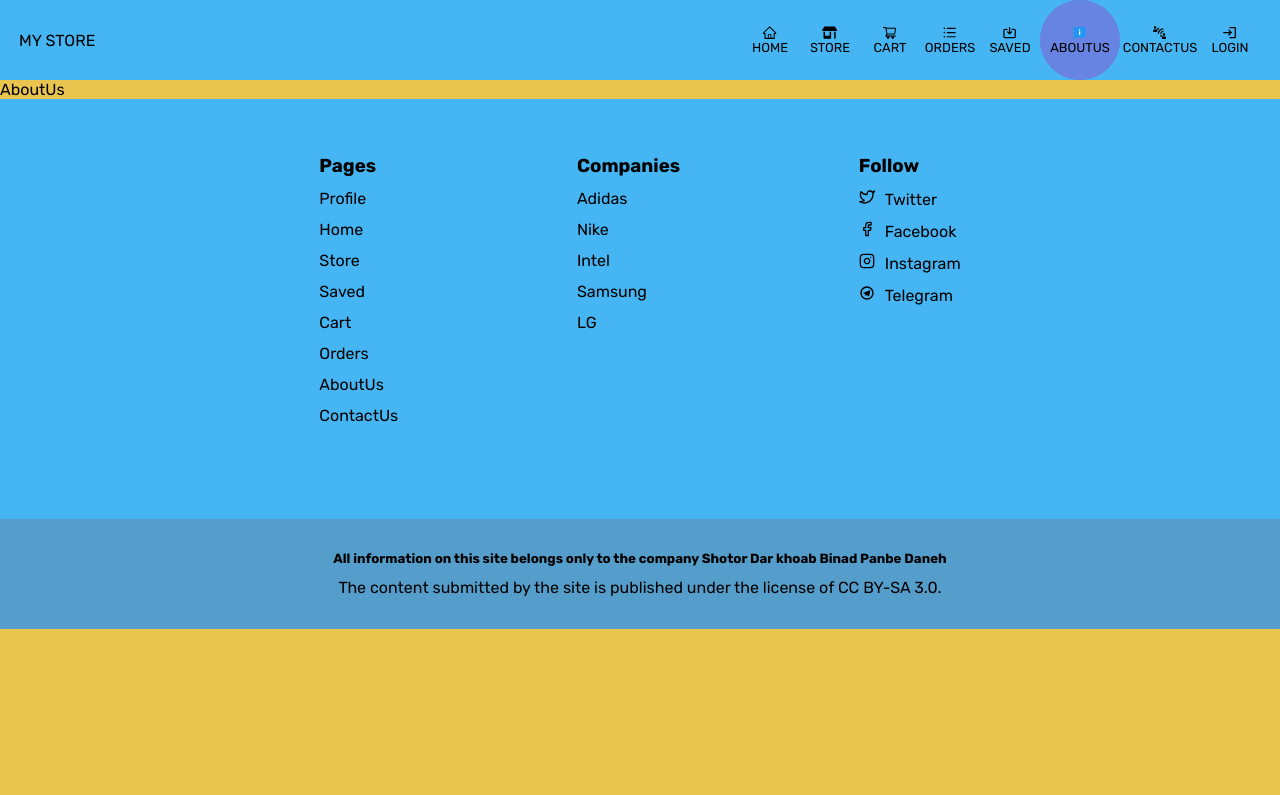
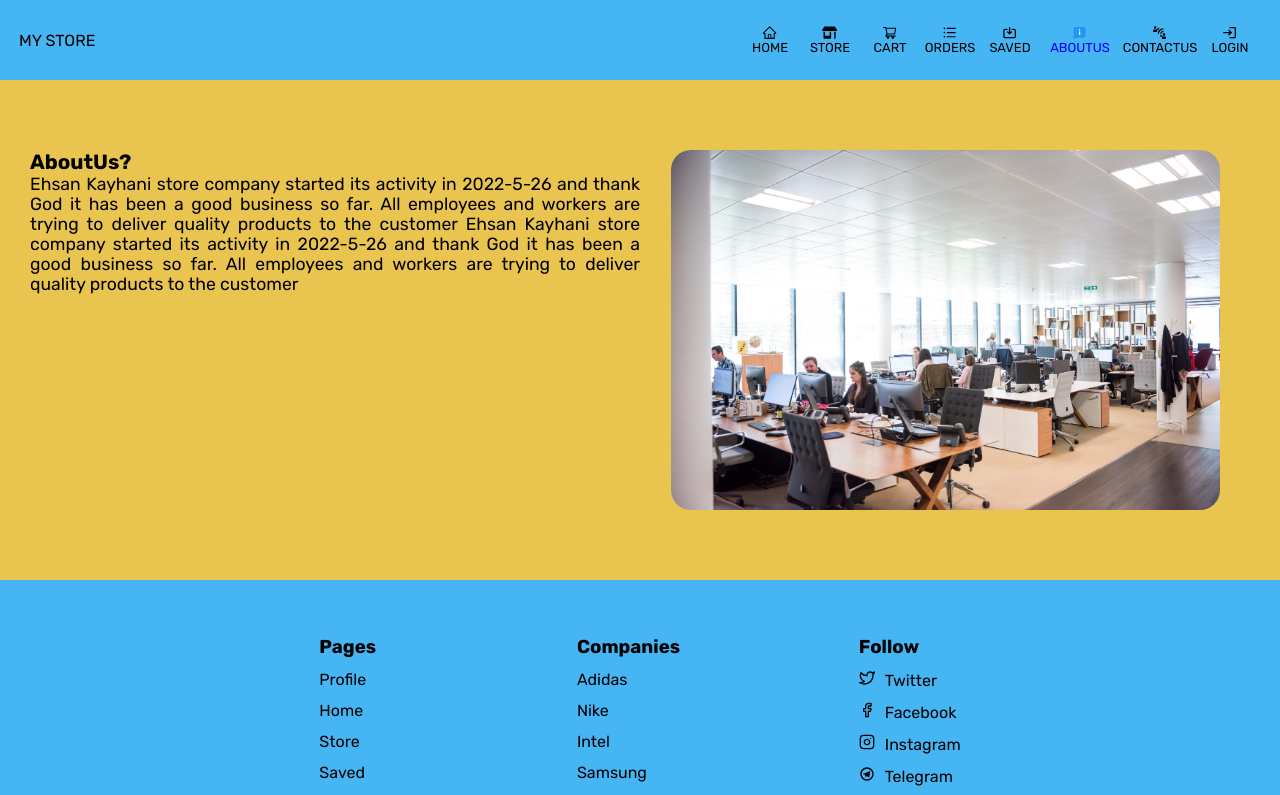
Before and after one commit to Zahra987/fakeStore, a React (Vite) app: page /aboutus in a window 1280 px wide. Shown: the top 795 px of the page. Built offline with nearby package versions, Linux system fonts and the light colour scheme.

Commit message:
aboutus added

```diff
--- a/src/Components/Header/Header.jsx
+++ b/src/Components/Header/Header.jsx
@@ -24,14 +24,14 @@ export default function Header() {
       <nav className='nav-right close' ref={navRightRef}>
         <ul>
           <li id='close-x'><span onClick={handleClick}>X</span></li>
-          <NavLink style={({isActive}) =>{return {backgroundColor:isActive?"rgb(103,132,226)":"inherit"}}} to='/'><li><AiOutlineHome/><span>HOME</span></li></NavLink>
-          <NavLink style={({isActive}) =>{return {backgroundColor:isActive?"rgb(103,132,226)":"inherit"}}} to='/store'><li><FaStoreAlt/><span>STORE</span></li></NavLink>
-          <NavLink style={({isActive}) =>{return {backgroundColor: isActive?"rgb(103,132,226)":"inherit"}}} to='/cart'><li><AiOutlineShoppingCart/><span>CART</span></li></NavLink>
-          <NavLink style={({isActive}) =>{return {backgroundColor: isActive?"rgb(103,132,226)":"inherit"}}} to='/orders'><li><AiOutlineUnorderedList/><span>ORDERS</span></li></NavLink>
-          <NavLink style={({isActive}) =>{return {backgroundColor: isActive?"rgb(103,132,226)":"inherit"}}} to='/saved'><li><HiOutlineSave/><span>SAVED</span></li></NavLink>
-          <NavLink style={({isActive}) =>{return {backgroundColor: isActive?"rgb(103,132,226)":"inherit"}}} to='/aboutus'><li className='aboutus-li'><FcAbout/><span>ABOUTUS</span></li></NavLink>
-          <NavLink style={({isActive}) =>{return {backgroundColor: isActive?"rgb(103,132,226)":"inherit"}}} to='/contactus'><li className='contactus-li'><MdConnectWithoutContact/><span>CONTACTUS</span></li></NavLink>
-          <NavLink style={({isActive}) =>{return {backgroundColor: isActive?"rgb(103,132,226)":"inherit"}}} to='/login'><li><MdLogin/><span>LOGIN</span></li></NavLink>
+          <NavLink style={({isActive}) =>{return {color:isActive?"blue":"black"}}} to='/'><li><AiOutlineHome/><span>HOME</span></li></NavLink>
+          <NavLink style={({isActive}) =>{return {color:isActive?"blue":"black"}}} to='/store'><li><FaStoreAlt/><span>STORE</span></li></NavLink>
+          <NavLink style={({isActive}) =>{return {color: isActive?"blue":"black"}}} to='/cart'><li><AiOutlineShoppingCart/><span>CART</span></li></NavLink>
+          <NavLink style={({isActive}) =>{return {color: isActive?"blue":"black"}}} to='/orders'><li><AiOutlineUnorderedList/><span>ORDERS</span></li></NavLink>
+          <NavLink style={({isActive}) =>{return {color: isActive?"blue":"black"}}} to='/saved'><li><HiOutlineSave/><span>SAVED</span></li></NavLink>
+          <NavLink style={({isActive}) =>{return {color: isActive?"blue":"black"}}} to='/aboutus'><li className='aboutus-li'><FcAbout/><span>ABOUTUS</span></li></NavLink>
+          <NavLink style={({isActive}) =>{return {color: isActive?"blue":"black"}}} to='/contactus'><li className='contactus-li'><MdConnectWithoutContact/><span>CONTACTUS</span></li></NavLink>
+          <NavLink style={({isActive}) =>{return {color: isActive?"blue":"black"}}} to='/login'><li><MdLogin/><span>LOGIN</span></li></NavLink>
         </ul>
       </nav>
     </header>
--- a/src/Components/Routes/aboutUs/AboutUs.jsx
+++ b/src/Components/Routes/aboutUs/AboutUs.jsx
@@ -1,7 +1,22 @@
 import React from 'react'
-
+import aboutUsImg from '../../../assets/images/store-img4.jpg'
 export default function AboutUs() {
   return (
-    <div>AboutUs</div>
+    <section className='how-to-post-home'>
+      <div className='how-to-post-home-text'>
+        <h3>AboutUs?</h3>
+        <p>Ehsan Kayhani store company started its activity
+          in 2022-5-26 and thank God it has been a good business
+          so far. All employees and workers are trying to deliver
+          quality products to the customer Ehsan Kayhani store
+          company started its activity in 2022-5-26 and thank God
+          it has been a good business so far. All employees and
+          workers are trying to deliver quality products to the
+          customer</p>
+      </div>
+      <div className='how-to-post-home-img'>
+        <img src={aboutUsImg} />
+      </div>
+   </section>
   )
 }
--- a/src/Components/Routes/cart/Cart.jsx
+++ b/src/Components/Routes/cart/Cart.jsx
@@ -7,7 +7,7 @@ export default function Cart() {
       <div className='information-cart'>
         <div className='total'>
           <div className='total-items'>Total items: <span>30</span></div>
-          <div className='total-payments'>Total payments: <span>1796.57</span></div>
+          <div className='total-payments'>Total payments: <span>1796.57 $</span></div>
         </div>
         <div className='clear-continue-container'>
           <div className='clear-btn'>clear</div>
--- a/src/Components/Subcomponents/cartItem/CartItem.jsx
+++ b/src/Components/Subcomponents/cartItem/CartItem.jsx
@@ -10,8 +10,8 @@ export default function CartItem() {
         <div className='cartItem'>
           <div className='img-box'><img src={img1} alt="image"/></div>
           <div className='product-name-price'>
-            <div>menfgfgf</div>
-            <div>100.95 $</div>
+            <div className='product-name'>menfgfgf</div>
+            <div className='price' >100.95 $</div>
           </div>
           <div className='number'>33</div>
           <div className='counter'>
--- a/src/Components/Subcomponents/cartItem/cartItem.css
+++ b/src/Components/Subcomponents/cartItem/cartItem.css
@@ -25,11 +25,17 @@
 }
 .product-name-price{
   flex: 4;
-  height:80%;
+  height:70%;
   display:flex;
   flex-direction: column;
   justify-content: space-around;
   align-items: center;
+}
+.product-name-price .product-name{
+  color: blue;
+}
+.product-name-price .price{
+  color: green;
 }
 .cartItem .counter{
   flex:3;
```
Also changed, not shown: src/assets/images/store-img4.jpg (added).
